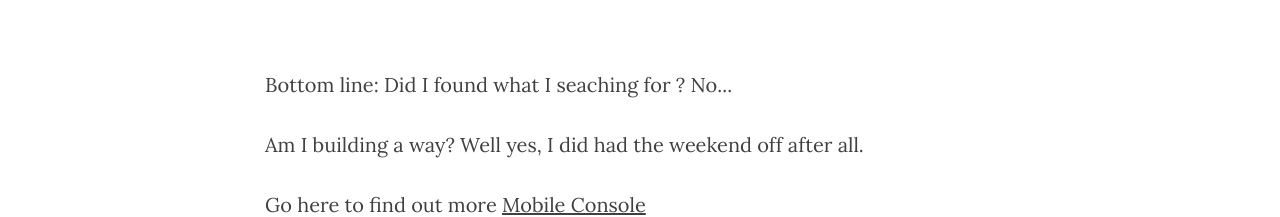
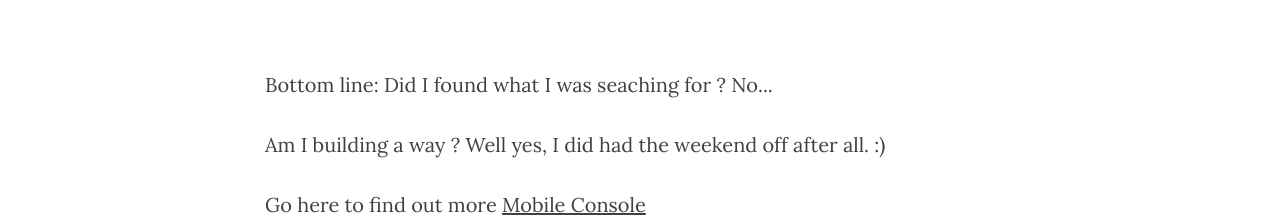
Before and after one commit to adam-dorin/adam-dorin.github.io, a plain HTML site: page post/why-are-there-no-dev-options-from-a-mobile-device/index.html in a window 1280 px wide. Shown: the part 1376-1593 px from the top of the page. Drawn offline with nearby package versions, Linux system fonts and the light colour scheme; a small style sheet from the web is missing.

Commit message:
corections

```diff
--- a/post/why-are-there-no-dev-options-from-a-mobile-device/index.html
+++ b/post/why-are-there-no-dev-options-from-a-mobile-device/index.html
@@ -108,8 +108,8 @@
                     <p>NO! I would say to myself I just want a console that works on mobile, one that does not rquire the use of a laptop or PC.</p>
                     <p>I mean if had some sort of laptop of pc right now would bother to use my mobile device for debugging? NO!</p>
                       <br>
-                    <p>Bottom line: Did I found what I seaching for ? No...</p>
-                    <p>Am I building a way? Well yes, I did had the weekend off after all.</p>
+                    <p>Bottom line: Did I found what I was seaching for ? No...</p>
+                    <p>Am I building a way ? Well yes, I did had the weekend off after all. :)</p>
                     <p>Go here to find out more <a href="https://github.com/adam-dorin/mobile-console" target="_blank">Mobile Console</a>
                     </p>
                     <!-- <pre>
```
